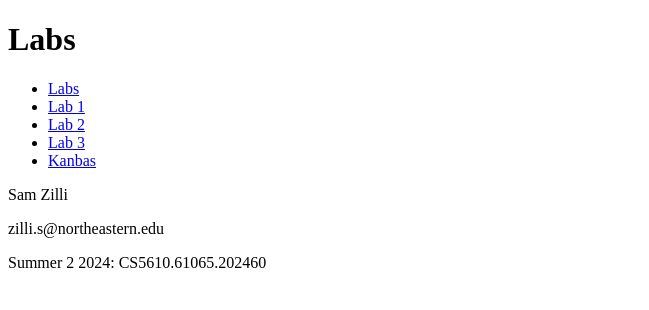
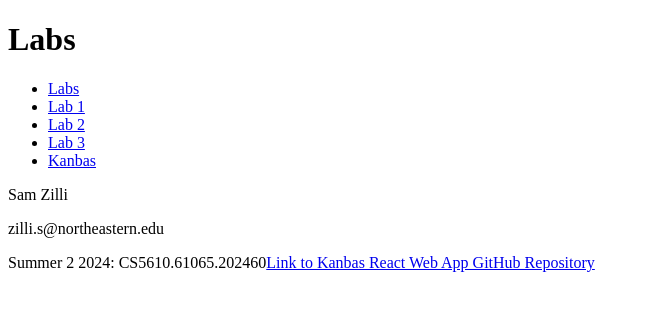
Before and after one commit to Sam-Zilli/kanbas-react-web-app, a React (Create React App) app: page /#/Labs/Lab1 in a window 1280 px wide. Shown: the top 310 px of the page, without its empty margins (0-649 px from the left). Built offline with nearby package versions, Linux system fonts and the light colour scheme.

Commit message:
github to landing page

```diff
--- a/src/Labs/Lab1/index.tsx
+++ b/src/Labs/Lab1/index.tsx
@@ -8,6 +8,8 @@ export default function Lab1() {
         </p>
         <p id="wd-p-4">
           Summer 2 2024: CS5610.61065.202460
+          <a href="https://github.com/Sam-Zilli/kanbas-react-web-app">Link to Kanbas React Web App GitHub Repository</a>
+
         </p>
       </div>
       </>
```
